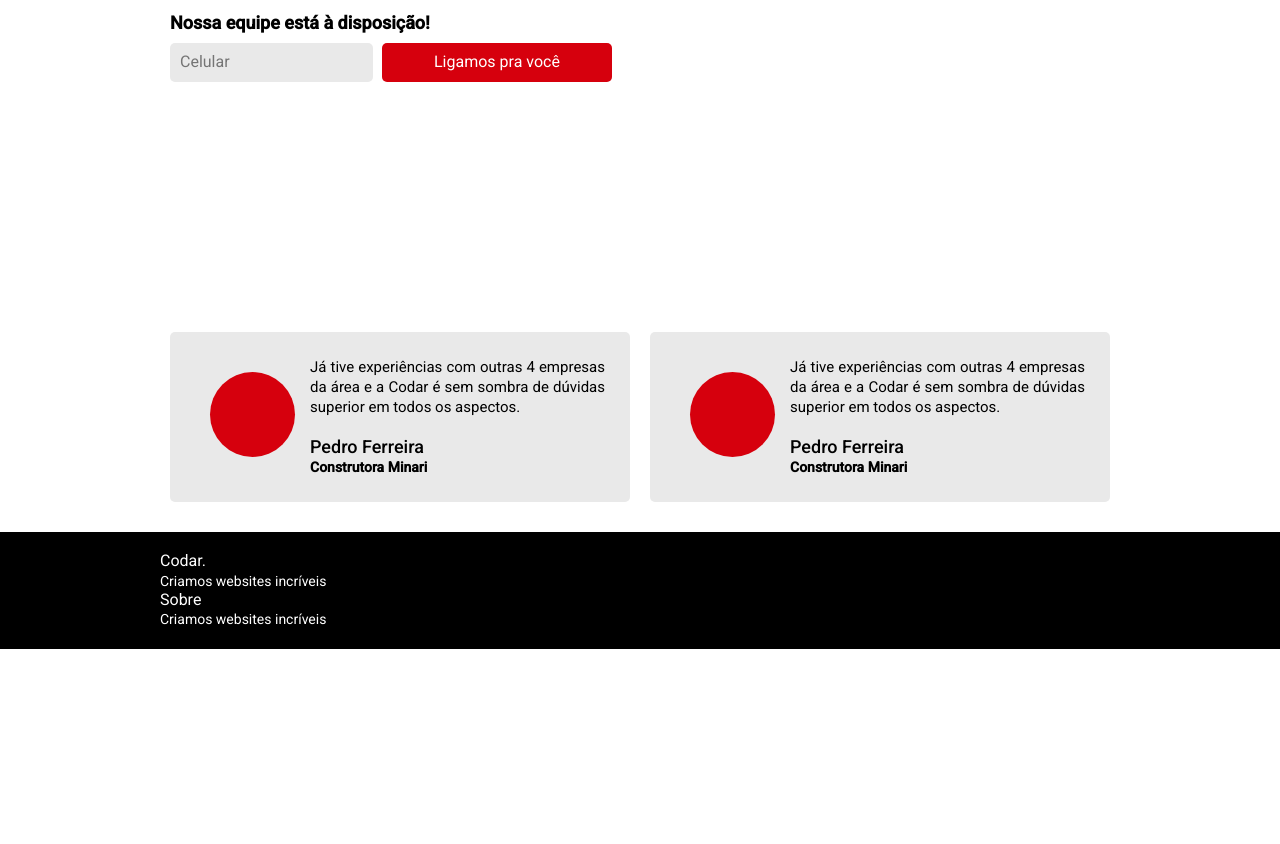
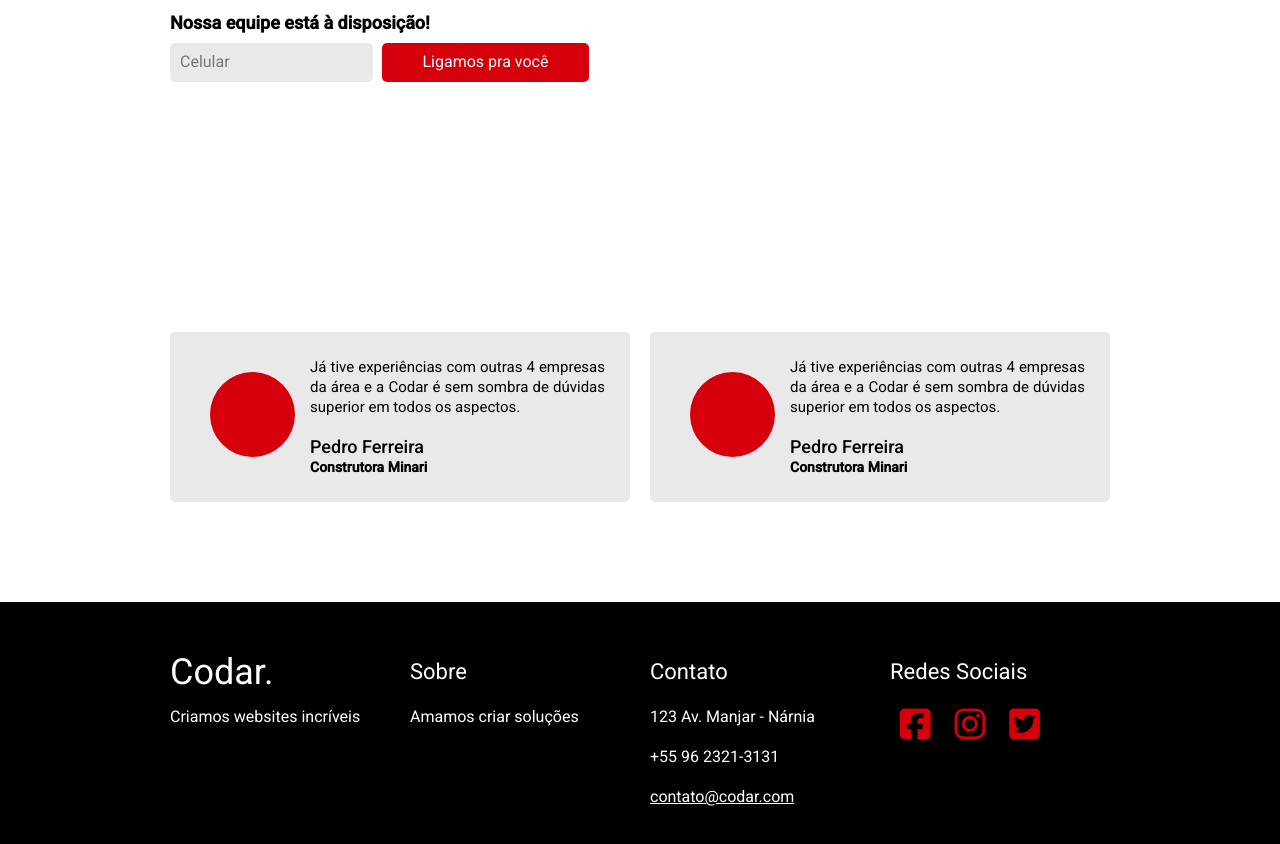
Before and after one commit to HugoMendess/Projeto_Codar, a plain HTML site: page index.html in a window 1280 px wide. Shown: the part 1239-2083 px from the top of the page. Before the commit the page ends 1888 px from the top, so only its background shows below. Drawn offline with Linux system fonts and the light colour scheme.

Commit message:
Finalizando a versão desktop do site

```diff
--- a/css/style.css
+++ b/css/style.css
@@ -161,7 +161,7 @@ img{
     background-color: #D6000D;
     color: #fff;
     padding: 10px 10px;
-    width: 50%;
+    width: 45%;
     border: none;
     border-radius: 5px;
 }
@@ -177,7 +177,7 @@ img{
 
 /* Relatos */
 .Relatos{
-    margin-bottom: 30px;
+    margin-bottom: 100px;
 }
 .Relatos-div1, .Relatos-div2{
     background-color: #e9e9e9;
@@ -225,5 +225,42 @@ img{
     width: 100%;
     background: #000;
     color: #FFF;
-    padding: 20px 0;
+    padding: 45px 0;
+    line-height: 50px;
 }
+
+.footer-titulo h3{
+    font-size: 36px;
+}
+
+.footer-sobre h3, .footer-contato h3, .footer-redes h3{
+    font-size: 22px;
+    font-family: "Roboto", Arial, Helvetica, sans-serif;
+
+}
+
+.redes-icons li i{
+
+    padding: 10px 10px;
+    font-size: 35px;
+    color: #D6000D;
+}
+
+.redes-icons li{
+    display: inline;
+
+}
+
+.redes-icons li i:hover{
+    color:#fff;
+    transition: ease .2s;
+}
+
+.footer-titulo p, .footer-sobre p, .footer-contato p{
+    font-size: 16px;
+    padding: 10px 0px;
+}
+
+.footer-email{
+ text-decoration: underline;
+}
--- a/index.html
+++ b/index.html
@@ -96,14 +96,31 @@
     <footer>
         <div class="footer">
             <div class="container">
-                <div class="footer-titulo">
+                <div class="footer-titulo grid-4">
                     <h3>Codar.</h3>
                     <p>Criamos websites incríveis</p>
                 </div>
 
-                <div class="footer-sobre">
+                <div class="footer-sobre grid-4">
                     <h3>Sobre</h3>
-                    <p>Criamos websites incríveis</p>
+                    <p>Amamos criar soluções</p>
+                </div>
+
+
+                <div class="footer-contato grid-4">
+                    <h3>Contato</h3>
+                    <p>123 Av. Manjar - Nárnia</p>
+                    <p>+55 96 2321-3131</p>
+                    <p class="footer-email">contato@codar.com</p>
+                </div>
+
+                <div class="footer-redes grid-4">
+                   <h3>Redes Sociais</h3>
+                   <ul class="redes-icons">
+                       <li><a target="_blank" href="https://www.facebook.com"><i class="fab fa-facebook-square"></i></a></li>
+                       <li><a target="_blank" href="https://www.instagram.com"><i class="fab fa-instagram"></i></a></li>
+                       <li><a target="_blank" href="https://www.twitter.com"><i class="fab fa-twitter-square"></i></a></li>
+                   </ul>
                 </div>
             </div>
         </div>
```
